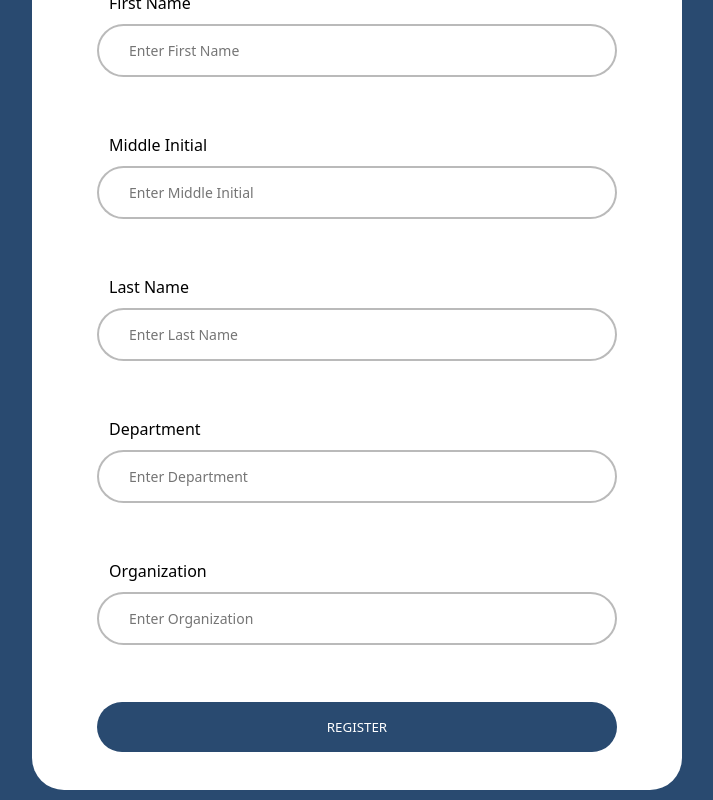
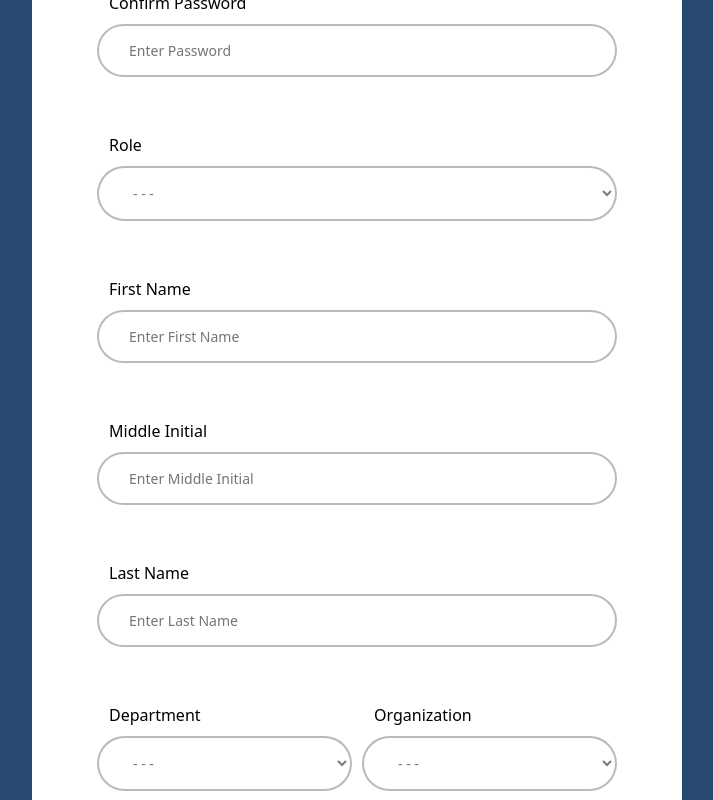
Before and after one commit to thirdyraza/cepheus-capstone-22, a React (Create React App) app in the folder main-app/client/: page /register in a window 1280 px wide. Shown: the part 660-1460 px from the top of the page, without its empty margins (283-996 px from the left). Built offline with nearby package versions, Linux system fonts and the light colour scheme.

Commit message:
adding dropdowns
dropdowns with values + css

```diff
--- a/main-app/client/src/assets/scss/register.scss
+++ b/main-app/client/src/assets/scss/register.scss
@@ -88,3 +88,38 @@ body{
     background-color: #E4A951;
     cursor: pointer;
 }
+
+.reg-inputs select{
+    border: 0px solid;
+    border:  2px rgba(34, 34, 34, 0.308) solid;
+    border-radius: 100px;
+    padding: 15px 30px;
+    color: rgba(34, 34, 34, 0.596);
+    font-size: 14px;
+    background-color: #fff;
+    width:255px;
+    justify-content: center;
+    align-items: center;
+}
+.reg-inputs #role{
+    border: 0px solid;
+    border:  2px rgba(34, 34, 34, 0.308) solid;
+    border-radius: 100px;
+    padding: 15px 30px;
+    color: rgba(34, 34, 34, 0.596);
+    font-size: 14px;
+    background-color: #fff;
+    width: 100%;
+    justify-content: center;
+    align-items: center;
+}
+
+.reg-select{
+    display: flex;
+    flex-direction: row;
+
+}
+
+.reg-select select{
+    margin-right: 10px;
+}
--- a/main-app/client/src/pages/Register.js
+++ b/main-app/client/src/pages/Register.js
@@ -9,6 +9,8 @@ function App() {
   const [idnum, setIDNum] = useState('')
   const [midi, setMidI] = useState('')
   const [pass, setPass] = useState('')
+  const [role, setRole] = useState('')
+  const [cpass, setCPass] = useState('')
   const [dept, setDept] = useState('')
   const [org, setOrg] = useState('')
   const navigate = useNavigate()
@@ -29,16 +31,21 @@ function App() {
         org,
         idnum,
         pass,
+        role
       }),
     })
 
     const data = await response.json()
+    if(pass === cpass){
+      if(data.status === 'success'){
+        navigate('/login')
+      } else{
+        alert(data.error)
+      }
+    } else {
+      return alert('Password do not match')
+    }
 
-    if(data.status === 'success'){
-      navigate('/login')
-    } else{
-      alert(data.error)
-    };
   }
 
   return (
@@ -78,6 +85,29 @@ function App() {
                             <br />
                         </div>
                         <div class="reg-inputs">
+                            <label for="pass">Confirm Password</label>
+                            <input
+                            id='pass' name="Pass"
+                            value = {cpass}
+                            onChange = {(e) => setCPass(e.target.value)}
+                            type="password"
+                            placeholder="Enter Password" />
+                            <br />
+                        </div>
+                        <div class="reg-inputs">
+                            <label for="Role">Role</label>
+                            <select
+                            id="role" name="Role"
+                            value = {role}
+                            onChange = {(e) => setRole(e.target.value)}
+                            type="text">
+                              <option>- - -</option>
+                              <option>Faculty</option>
+                              <option>Student</option>
+                            </select>
+                            <br />
+                        </div>
+                        <div class="reg-inputs">
                             <label for="fname" >First Name</label>
                             <input
                             id="fname" name="FName"
@@ -94,7 +124,9 @@ function App() {
                             value = {midi}
                             onChange = {(e) => setMidI(e.target.value)}
                             type="text"
-                            placeholder="Enter Middle Initial" />
+                            placeholder="Enter Middle Initial"
+                            maxLength={2}
+                            />
                             <br />
                         </div>
                         <div class="reg-inputs">
@@ -107,25 +139,43 @@ function App() {
                             placeholder="Enter Last Name" />
                             <br />
                         </div>
+                        <div className='reg-select'>
                         <div class="reg-inputs">
                             <label for="Dept">Department</label>
-                            <input
+                            <select
                             id="dept" name="Department"
                             value = {dept}
                             onChange = {(e) => setDept(e.target.value)}
                             type="text"
-                            placeholder="Enter Department" />
+                            placeholder="Enter Department">
+                              <option>- - -</option>
+                              <option>SEAITE</option>
+                              <option>SEASH</option>
+                              <option>SHAS</option>
+                              <option>SABH</option>
+                            </select>
                             <br />
                         </div>
                         <div class="reg-inputs">
                             <label for="Org">Organization</label>
+                            <select id="org" name="Organization"
+                            onChange = {(e) => setOrg(e.target.value)}
+                            type="text"
+                            placeholder="Enter Organization">
+                              <option>- - -</option>
+                              <option>LITES</option>
+                              <option>SSC</option>
+                              <option>TLC</option>
+                            </select>
+                            {/*
                             <input
                             id="org" name="Organization"
                             value = {org}
                             onChange = {(e) => setOrg(e.target.value)}
                             type="text"
                             placeholder="Enter Organization" />
-                            <br />
+                            <br />*/}
+                        </div>
                         </div>
 
                         {/* <div class="dropdowns">
```
Also changed, not shown: 1 other file (tests, documents, lock files or other folders).
